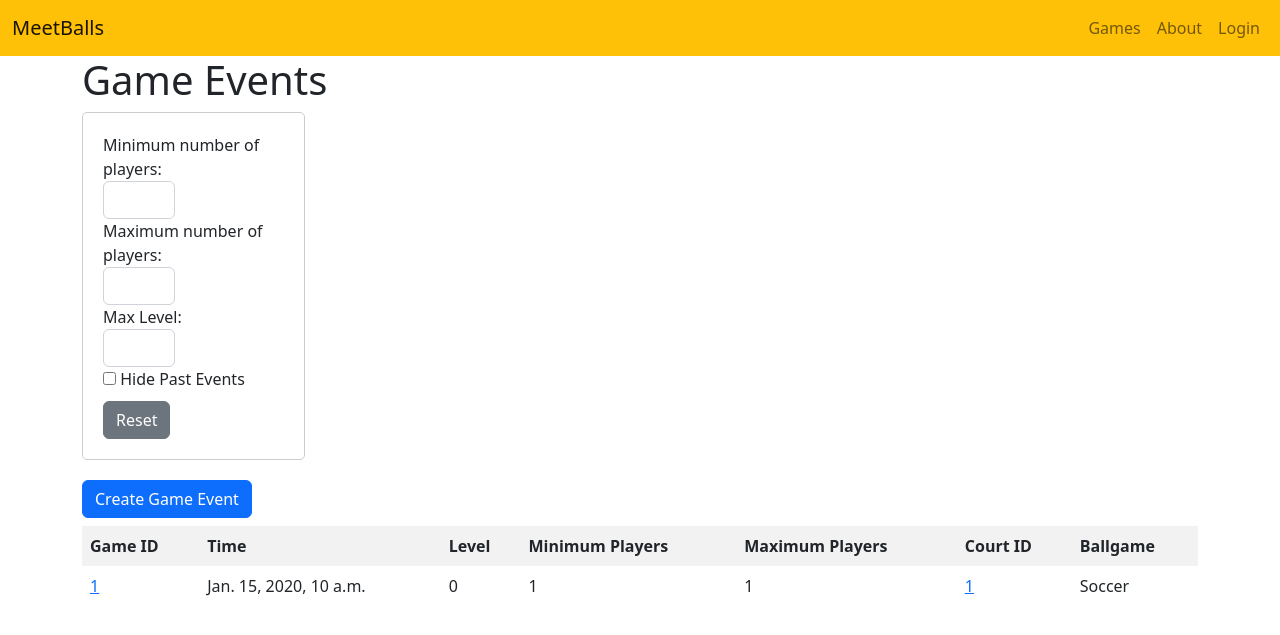
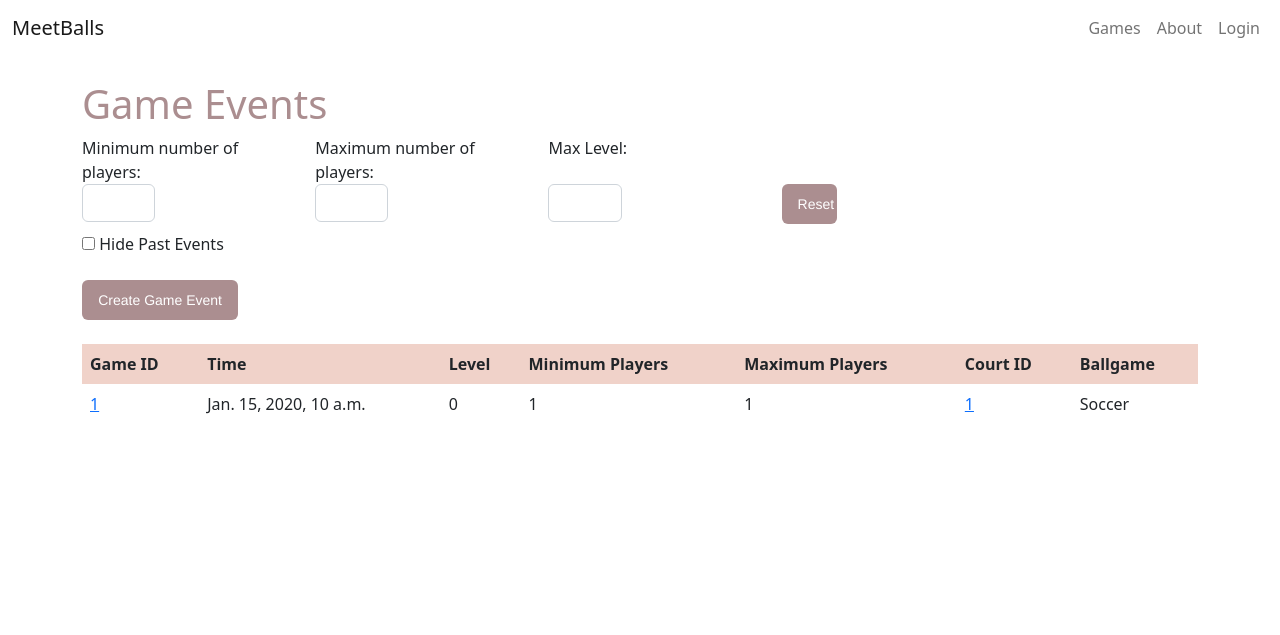
Before and after one commit to redhat-beyond/MeetBalls, a Django app: page /game-events/ in a window 1280 px wide. Shown: the top 635 px of the page. Run offline with Django 4.2, Linux system fonts and the light colour scheme; tables that the repository leaves empty hold one stand-in row (values such as "Sample post"); some libraries are stand-ins or nearby versions.

Commit message:
Fix some issues in join-event.html file

```diff
--- a/game_event/templates/game-events.html
+++ b/game_event/templates/game-events.html
@@ -5,25 +5,25 @@
 <h1>Game Events</h1>
 <div class="filters-container">
    <form method="GET">
-	  <div class="form-group">
+	  <div class="game-events-filters-group">
 		 <label for="min_players">Minimum number of players:</label>
-		 <div class="input-group">
+		 <div class="input-min-players">
 			<input type="number" id="min_players" name="min_players" min="0" max="20" value="{{ request.GET.min_players|default_if_none:'1' }}" class="form-control input-number" onchange="this.form.submit()">
 		 </div>
 		 <label for="max_players">Maximum number of players:</label>
-		 <div class="input-group">
+		 <div class="input-max-players">
 			<input type="number" id="max_players" name="max_players" min="0" max="20" value="{{ request.GET.max_players|default_if_none:'20' }}" class="form-control input-number" onchange="this.form.submit()">
 		 </div>
 		 <label for="max_level">Max Level:</label>
-		 <div class="input-group">
+		 <div class="input-max-level">
 			<input type="number" id="max_level" name="max_level" min="0" max="10" value="{{ request.GET.max_level|default_if_none:'20' }}" class="form-control input-number" onchange="this.form.submit()">
 		 </div>
+		  <button type="reset" class="reset-button" value="" onclick="location.href='{{ request.path }}'">Reset</button>
 		 <div class="past-events-checkbox">
 			<input type="checkbox" class="past-events-checkbox" id="hide_past_events" name="hide_past_events" {% if request.GET.hide_past_events %}checked{% endif %} onchange="this.form.submit()">
 			<label class="form-check-label" for="hide_past_events">Hide Past Events</label>
 		 </div>
 	  </div>
-	  <button type="reset" class="btn btn-secondary" value="" onclick="location.href='{{ request.path }}'">Reset</button>
    </form>
 </div>
 	<script src="https://www.kryogenix.org/code/browser/sorttable/sorttable.js"></script>
@@ -39,7 +39,8 @@
 				<th>Ballgame</th>
 			</tr>
 		</thead>
-        <a href="/game-events/create" class="btn btn-primary mb-2">Create Game Event</a>
+        <button onclick="location.href='/game-events/create'" class="create-game-event-button">Create Game Event</button>
+		<br><br>
 		<tbody>
 			{% for event in game_events %}
 			<tr>
--- a/meet_balls_app/templates/base.html
+++ b/meet_balls_app/templates/base.html
@@ -6,16 +6,16 @@
     <title>MeetBalls</title>
     <meta name="viewport" content="width=device-width, initial-scale=1.0" />
     <link rel="stylesheet" type="text/css" href="{% static 'css/game-events.css' %}">
-    <link href="/static/css/styles.css" rel="stylesheet" />
     <link
       href="https://cdn.jsdelivr.net/npm/bootstrap@5.2.3/dist/css/bootstrap.min.css"
       rel="stylesheet"
     />
     <script src="https://cdn.jsdelivr.net/npm/bootstrap@5.2.3/dist/js/bootstrap.bundle.min.js"></script>
     <link rel="shortcut icon" type="image/x-icon" href="{% static 'images/favicon.ico' %}">
+    <link href="/static/css/styles.css" rel="stylesheet" />
   </head>
   <body>
-    <nav class="navbar navbar-expand-md navbar bg-warning">
+    <nav class="navbar navbar-expand-md navbar bg-transparent">
       <div class="container-fluid">
         <a class="navbar-brand" href="/">MeetBalls</a>
         {% if user.is_authenticated %}
@@ -53,7 +53,7 @@
         </div>
       </div>
     </nav>
-
+    <br>
     <div class="container">{% block content %} {% endblock %}</div>
   </body>
 </html>
--- a/static/css/game-events.css
+++ b/static/css/game-events.css
@@ -1,37 +1,70 @@
-.filters-container {
-    margin-bottom: 20px;
-    padding: 20px;
-    border: 1px solid #ccc;
-    border-radius: 5px;
-    width: 20%;
+.game-events-filters-group {
+    display: grid;
+    grid-template-columns: repeat(5 , 1fr);
+    grid-template-rows: repeat(3, 1fr);
+    grid-column-gap: 50px;
+    grid-row-gap: 0px;
 }
 
-.form-group {
-    margin-bottom: 10px;
+.input-min-players { grid-area: 2 / 1 / 3 / 2; }
+.input-max-players { grid-area: 2 / 2 / 3 / 3; }
+.input-max-level  { grid-area: 2 / 3 / 3 / 4; }
+.reset-button { grid-area: 2 / 4 / 3 / 5; }
+.create-game-event-button { grid-area: 2 / 5 / 3 / 6; }
+.past-events-checkbox { grid-area: 3 / 1 / 3 / 2; }
+
+.form-control {
+    width: 40% !important;
 }
 
-.input-group {
-    display: flex;
-    align-items: center;
-    position: absolute;
-    justify-content: center;
-    width: 40% !important;
+.reset-button, .create-game-event-button, .create-game-event-form-button {
+  width: 30% !important;
+  background-color: #AB8E90;
+  border-radius: 6px;
+  border-style: none;
+  box-sizing: border-box;
+  color: #FFFFFF;
+  cursor: pointer;
+  display: inline-block;
+  font-family: "Haas Grot Text R Web", "Helvetica Neue", Helvetica, Arial, sans-serif;
+  font-size: 14px;
+  font-weight: 500;
+  height: 40px;
+  line-height: 20px;
+  list-style: none;
+  margin: 0;
+  outline: none;
+  padding: 10px 16px;
+  position: relative;
+  text-align: center;
+  text-decoration: none;
+  transition: color 100ms;
+  vertical-align: baseline;
+  user-select: none;
+  -webkit-user-select: none;
+  touch-action: manipulation;
 }
+
+.create-game-event-button {
+  width: 14% !important;
+}
+
+.create-game-event-form-button{
+  width: 25% !important;
+}
+
+.reset-button:hover, .create-game-event-button:hover, .reset-button:focus, .create-game-event-button:focus, .create-game-event-form-button:focus, .create-game-event-form-button:hover{
+  background-color: #bfa3a5;
+}
+
 
 .input-number {
     width: 100px;
     text-align: center;
 }
 
-.btn {
-    padding: 0.375rem 0.75rem;
-}
+table {
 
-.btn i {
-    font-size: 12px;
-}
-
-table {
     border-collapse: collapse;
     width: 100%;
 }
@@ -43,9 +76,13 @@ th, td {
 }
 
 th {
-    background-color: #f2f2f2;
+    background-color: #F0D2C9;
 }
 
 tr:hover {
-    background-color: #f5f5f5;
+    background-color: #fce7e1;
 }
+
+h1 {
+    color: #AB8E90;
+}
```
Also changed, not shown: game_event/templates/game_event/game_event_form.html (+8 -8 lines), game_event/templates/game_event/join-event.html (+4 -5 lines), static/css/game-event.css (line endings or trailing spaces).
